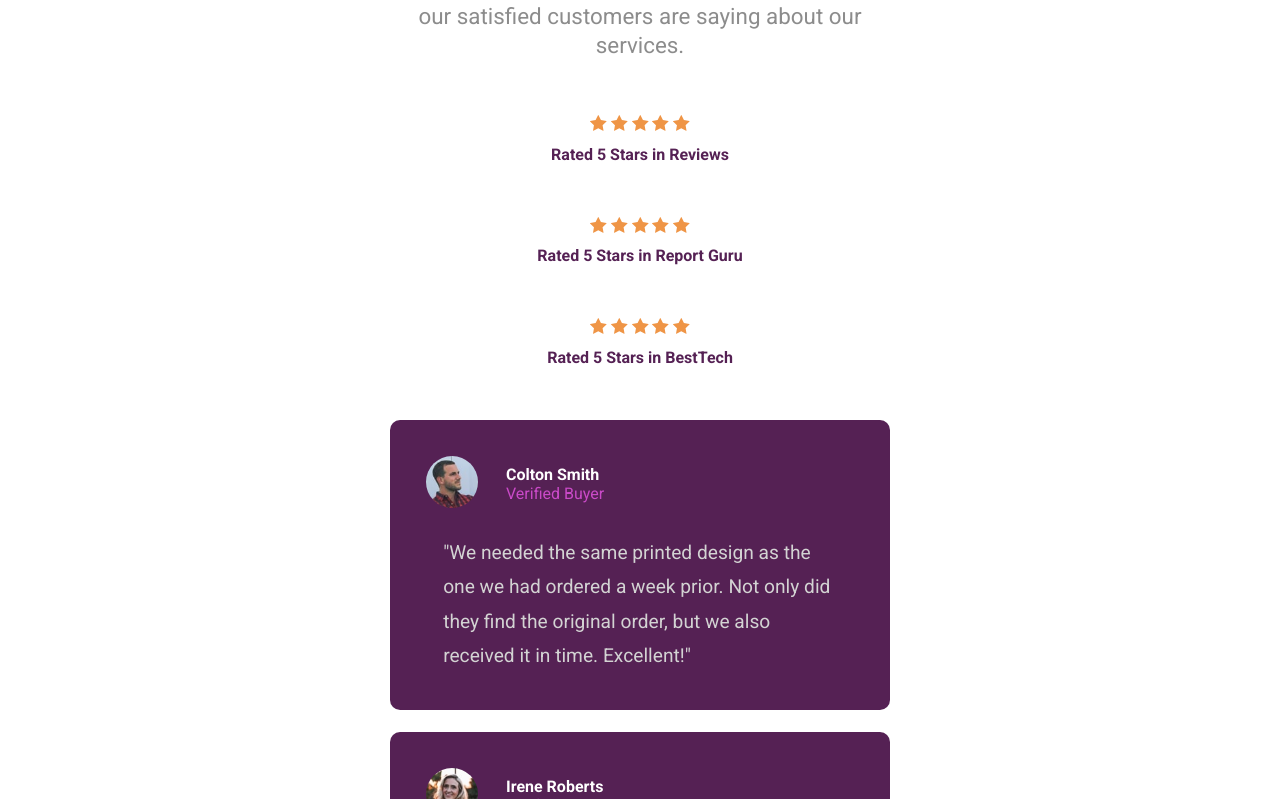
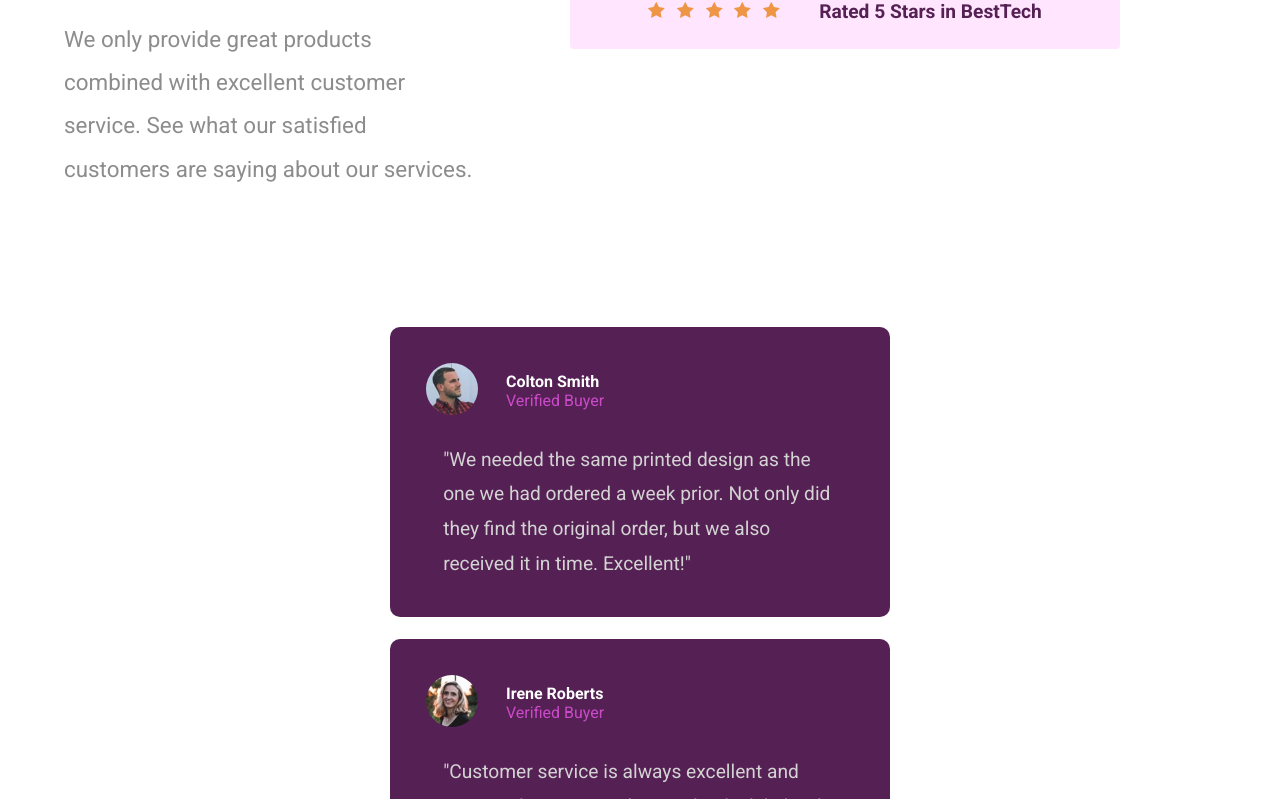
Before and after one commit to BlastChrome/Social-proof-design, a plain HTML site: page index.html in a window 1280 px wide. Shown: the part 292-1091 px from the top of the page. Drawn offline with Linux system fonts and the light colour scheme.

Commit message:
basic styling for upper dt design

```diff
--- a/css/style.css
+++ b/css/style.css
@@ -44,8 +44,19 @@ body{
     padding-top: 1.0rem;
 }
 
+
 .sec-b .rev-container{
-    margin: auto;
+    margin: 1.6rem auto;
+    background: rgba(255, 185, 251, 0.363);
+    border-radius: 4px;
+    max-width: 500px;
+    padding: 1.2rem;
+    font-size: 1.2rem;
+
+}
+
+.sec-b .rev-container svg{
+    width: 1.5rem;
 }
 
 .sec-b .star-container{
@@ -55,12 +66,15 @@ body{
 
 
 .sec-b .rev-text{
-    margin-bottom: 3.3rem;
+    /* margin-bottom: 2.3rem; */
     text-align: center;
     font-weight: bold;
     color: var(--purp);
 }
 
+.sec-c{
+    margin-top: 5rem;
+}
 
 .card{
     margin:  1.4rem auto;
@@ -97,3 +111,61 @@ body{
     line-height: 1.8;
     color: lightgrey;
 }
+
+
+/* Desktop section */
+
+@media only screen and (min-width: 800px) {
+    .main-container{
+        margin: auto;
+        max-width: 1440px;
+        padding-top: 70px;
+
+    }
+
+   .top-container{
+    display: flex;
+    justify-content: space-between;
+   }
+    .sec-a h1{
+        min-width: 400px;
+        max-width: 550px;
+        margin: auto 0;
+        text-align: left;
+        line-height: 1.0;
+        font-size: 4.0rem;
+    }
+
+    .sec-a p{
+        max-width: 600px;
+        min-width: 300px;
+        margin: auto 0;
+        font-size: 1.4rem;
+        line-height: 2.7rem;
+        text-align: left;
+    }
+
+    .sec-b .rev-container{
+        display: flex;
+        justify-content: center;
+        border-radius: 4px;
+        min-width: 550px;
+        padding: 1rem;
+
+    }
+    .sec-b .rev-text{
+        margin-left: 2rem;
+    }
+
+    #rev-1{
+        margin-right: 12rem;
+    }
+
+    #rev-2{
+        margin-right: 8rem;
+    }
+
+
+
+
+  }
--- a/index.html
+++ b/index.html
@@ -30,15 +30,19 @@
   <body>
     <div class="main-container">
 
+      <!-- upper section -->
       <div class="top-container">
+
+        <!-- title -->
         <section class="sec-a">
           <h1>10,000+ of our users love our products.</h1>
           <p>We only provide great products combined with excellent customer service.
             See what our satisfied customers are saying about our services.</p>
+        </section>
 
-        </section>
+        <!-- Reviews -->
         <section class="sec-b">
-          <div class="rev-container">
+          <div class="rev-container" id="rev-1">
             <div class="star-container">
               <svg width="17" height="16" xmlns="http://www.w3.org/2000/svg"><path d="M16.539 6.097a.297.297 0 00-.24-.202l-5.36-.779L8.542.26a.296.296 0 00-.53 0L5.613 5.117l-5.36.779a.297.297 0 00-.165.505l3.88 3.78-.917 5.34a.297.297 0 00.43.312l4.795-2.52 4.794 2.52a.296.296 0 00.43-.313l-.916-5.338L16.464 6.4c.08-.08.11-.197.075-.304z" fill="#EF9546" fill-rule="nonzero"/></svg>
               <svg width="17" height="16" xmlns="http://www.w3.org/2000/svg"><path d="M16.539 6.097a.297.297 0 00-.24-.202l-5.36-.779L8.542.26a.296.296 0 00-.53 0L5.613 5.117l-5.36.779a.297.297 0 00-.165.505l3.88 3.78-.917 5.34a.297.297 0 00.43.312l4.795-2.52 4.794 2.52a.296.296 0 00.43-.313l-.916-5.338L16.464 6.4c.08-.08.11-.197.075-.304z" fill="#EF9546" fill-rule="nonzero"/></svg>
@@ -50,7 +54,7 @@
               <p>Rated 5 Stars in Reviews</p>
             </div>
           </div>
-          <div class="rev-container">
+          <div class="rev-container" id="rev-2">
             <div class="star-container">
               <svg width="17" height="16" xmlns="http://www.w3.org/2000/svg"><path d="M16.539 6.097a.297.297 0 00-.24-.202l-5.36-.779L8.542.26a.296.296 0 00-.53 0L5.613 5.117l-5.36.779a.297.297 0 00-.165.505l3.88 3.78-.917 5.34a.297.297 0 00.43.312l4.795-2.52 4.794 2.52a.296.296 0 00.43-.313l-.916-5.338L16.464 6.4c.08-.08.11-.197.075-.304z" fill="#EF9546" fill-rule="nonzero"/></svg>
               <svg width="17" height="16" xmlns="http://www.w3.org/2000/svg"><path d="M16.539 6.097a.297.297 0 00-.24-.202l-5.36-.779L8.542.26a.296.296 0 00-.53 0L5.613 5.117l-5.36.779a.297.297 0 00-.165.505l3.88 3.78-.917 5.34a.297.297 0 00.43.312l4.795-2.52 4.794 2.52a.296.296 0 00.43-.313l-.916-5.338L16.464 6.4c.08-.08.11-.197.075-.304z" fill="#EF9546" fill-rule="nonzero"/></svg>
@@ -62,7 +66,7 @@
               <p>Rated 5 Stars in Report Guru</p>
             </div>
           </div>
-          <div class="rev-container">
+          <div class="rev-container" id="rev-3">
             <div class="star-container">
               <svg width="17" height="16" xmlns="http://www.w3.org/2000/svg"><path d="M16.539 6.097a.297.297 0 00-.24-.202l-5.36-.779L8.542.26a.296.296 0 00-.53 0L5.613 5.117l-5.36.779a.297.297 0 00-.165.505l3.88 3.78-.917 5.34a.297.297 0 00.43.312l4.795-2.52 4.794 2.52a.296.296 0 00.43-.313l-.916-5.338L16.464 6.4c.08-.08.11-.197.075-.304z" fill="#EF9546" fill-rule="nonzero"/></svg>
               <svg width="17" height="16" xmlns="http://www.w3.org/2000/svg"><path d="M16.539 6.097a.297.297 0 00-.24-.202l-5.36-.779L8.542.26a.296.296 0 00-.53 0L5.613 5.117l-5.36.779a.297.297 0 00-.165.505l3.88 3.78-.917 5.34a.297.297 0 00.43.312l4.795-2.52 4.794 2.52a.296.296 0 00.43-.313l-.916-5.338L16.464 6.4c.08-.08.11-.197.075-.304z" fill="#EF9546" fill-rule="nonzero"/></svg>
@@ -74,12 +78,15 @@
               <p>Rated 5 Stars in BestTech</p>
             </div>
           </div>
-
         </section>
       </div>
+
+      <!-- Lower section -->
       <div class="bottom-container">
+
+        <!-- cards -->
         <section class="sec-c">
-          <div class="card">
+          <div class="card card-1">
             <div class="card-sec-a">
               <div class="card-icon">
                 <img src="/images/image-colton.jpg" alt="">
@@ -95,7 +102,7 @@
               Excellent!"
             </div>
           </div>
-          <div class="card">
+          <div class="card card-2">
             <div class="card-sec-a">
               <div class="card-icon">
                 <img src="/images/image-irene.jpg" alt="">
@@ -110,7 +117,7 @@
               delighted with the simplicity of the purchase and the speed of delivery."
             </div>
           </div>
-          <div class="card">
+          <div class="card card-3">
             <div class="card-sec-a">
               <div class="card-icon">
                 <img src="/images/image-anne.jpg" alt="">
```
